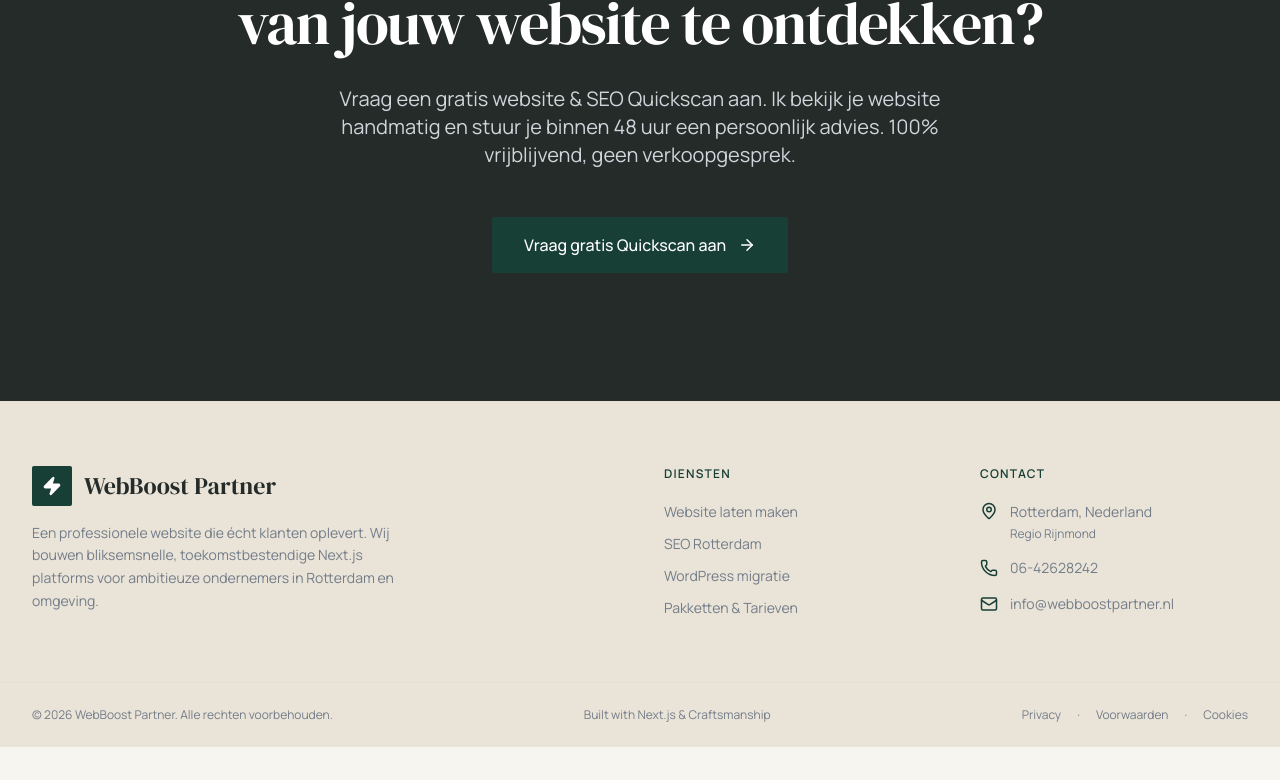
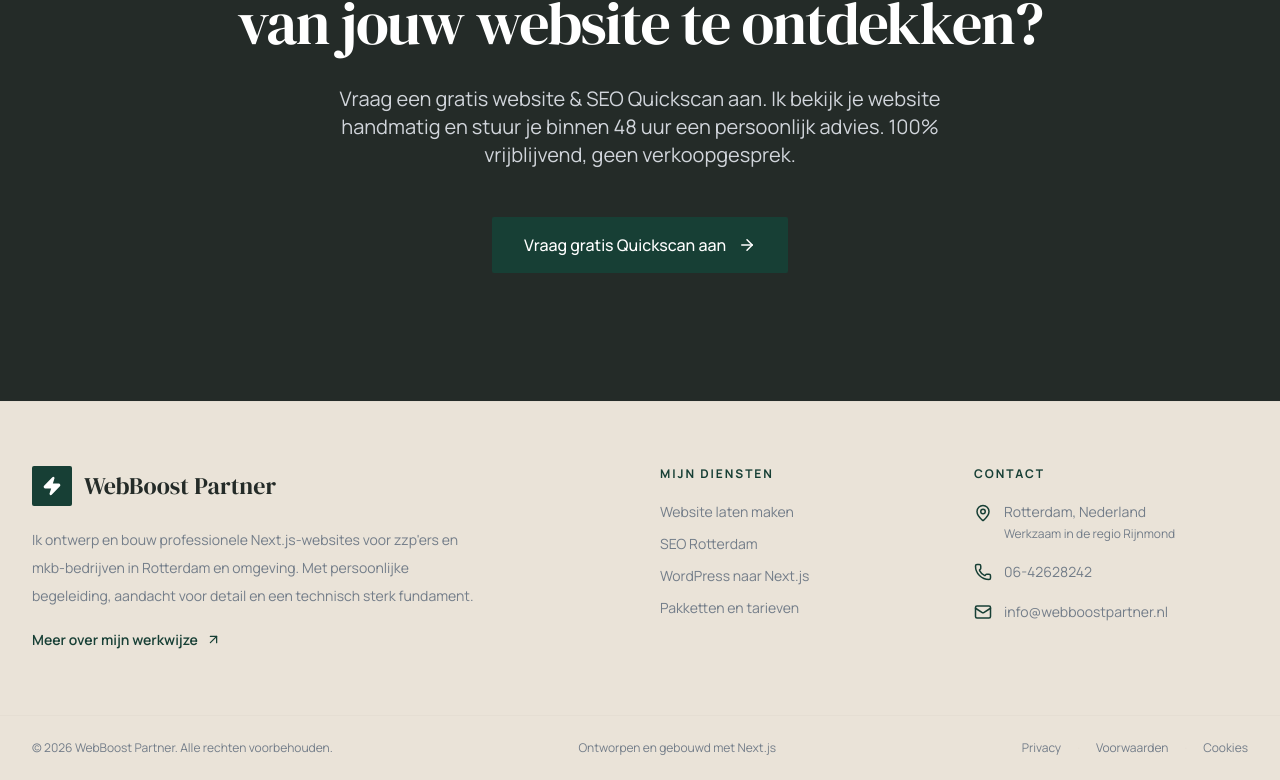
Before and after one commit to Maximustopdeals/testsite-webboostpartner, a Next.js app: page / in a window 1280 px wide. Shown: the part 2996-3776 px from the top of the page. Before the commit the page ends 3743 px from the top, so only its background shows below. Built offline with nearby package versions, Linux system fonts and the light colour scheme.

Commit message:
Refactor Footer component and update links

```diff
--- a/components/Footer.tsx
+++ b/components/Footer.tsx
@@ -1,88 +1,105 @@
 import Link from "next/link";
-import { Mail, Phone, MapPin, Zap } from "lucide-react";
+import { Mail, Phone, MapPin, Zap, ArrowUpRight } from "lucide-react";
+
+const serviceLinks = [
+  {
+    href: "/website-laten-maken-rotterdam",
+    label: "Website laten maken",
+  },
+  {
+    href: "/seo-rotterdam",
+    label: "SEO Rotterdam",
+  },
+  {
+    href: "/wordpress-naar-nextjs",
+    label: "WordPress naar Next.js",
+  },
+  {
+    href: "/pakketten",
+    label: "Pakketten en tarieven",
+  },
+];
+
+const legalLinks = [
+  { href: "/privacy", label: "Privacy" },
+  { href: "/voorwaarden", label: "Voorwaarden" },
+  { href: "/cookiebeleid", label: "Cookies" },
+];
 
 export default function Footer() {
   return (
     <footer
-      className="bg-background-secondary text-foreground border-t border-border-subtle"
+      className="border-t border-border-subtle bg-background-secondary text-foreground"
       data-testid="site-footer"
     >
-      <div className="max-w-7xl mx-auto px-6 lg:px-8 py-16 grid md:grid-cols-4 gap-12">
-        {/* LOGO & STRATEGIE FOCUS */}
-        <div className="md:col-span-2">
-          <div className="flex items-center gap-3 font-serif text-2xl mb-4 text-foreground">
-            <span className="bg-brand text-white w-10 h-10 grid place-items-center rounded-sm">
-              <Zap size={20} className="fill-current" />
+      <div className="mx-auto grid max-w-7xl gap-12 px-6 py-16 md:grid-cols-2 lg:grid-cols-4 lg:gap-10 lg:px-8">
+
+        {/* BEDRIJFSPROFIEL */}
+        <div className="md:col-span-2 lg:pr-12">
+          <Link
+            href="/"
+            aria-label="WebBoost Partner - Home"
+            className="mb-5 inline-flex items-center gap-3 font-serif text-2xl text-foreground transition-opacity hover:opacity-80"
+          >
+            <span className="grid h-10 w-10 place-items-center rounded-sm bg-brand text-white">
+              <Zap size={20} className="fill-current" aria-hidden="true" />
             </span>
             WebBoost Partner
+          </Link>
+
+          <p className="max-w-md font-sans text-sm leading-7 text-foreground-muted">
+            Ik ontwerp en bouw professionele Next.js-websites voor zzp&apos;ers
+            en mkb-bedrijven in Rotterdam en omgeving. Met persoonlijke
+            begeleiding, aandacht voor detail en een technisch sterk fundament.
+          </p>
+
+          <Link
+            href="/over-mij"
+            className="mt-5 inline-flex items-center gap-2 text-sm font-semibold text-brand transition-colors hover:text-brand-hover"
+          >
+            Meer over mijn werkwijze
+            <ArrowUpRight size={15} aria-hidden="true" />
+          </Link>
         </div>
 
-          <p className="text-sm text-foreground-muted max-w-sm leading-relaxed font-sans">
-            Een professionele website die écht klanten oplevert. Wij bouwen
-            bliksemsnelle, toekomstbestendige Next.js platforms voor ambitieuze
-            ondernemers in Rotterdam en omgeving.
-          </p>
-        </div>
-
-        {/* DIENSTEN NAVIGATIE */}
+        {/* DIENSTEN */}
         <div>
-          <h2 className="font-sans font-semibold uppercase text-xs tracking-widest mb-5 text-brand-accessible">
-            Diensten
+          <h2 className="mb-5 font-sans text-xs font-bold uppercase tracking-[0.16em] text-brand-accessible">
+            Mijn diensten
           </h2>
 
-          <ul className="space-y-3 text-sm text-foreground-muted font-sans">
-            <li>
+          <ul className="space-y-3 font-sans text-sm text-foreground-muted">
+            {serviceLinks.map((item) => (
+              <li key={item.href}>
                 <Link
-                href="/website-laten-maken-rotterdam"
-                className="hover:text-brand transition-colors"
+                  href={item.href}
+                  className="transition-colors duration-200 hover:text-brand"
                 >
-                Website laten maken
+                  {item.label}
                 </Link>
               </li>
-            <li>
-              <Link
-                href="/seo-rotterdam"
-                className="hover:text-brand transition-colors"
-              >
-                SEO Rotterdam
-              </Link>
-            </li>
-            <li>
-              <Link
-                href="/wordpress-naar-nextjs"
-                className="hover:text-brand transition-colors"
-              >
-                WordPress migratie
-              </Link>
-            </li>
-            <li>
-              <Link
-                href="/pakketten"
-                className="hover:text-brand transition-colors"
-              >
-                Pakketten &amp; Tarieven
-              </Link>
-            </li>
+            ))}
           </ul>
         </div>
 
-        {/* GEGEVENS & REGIO */}
+        {/* CONTACT */}
         <div>
-          <h2 className="font-sans font-semibold uppercase text-xs tracking-widest mb-5 text-brand-accessible">
+          <h2 className="mb-5 font-sans text-xs font-bold uppercase tracking-[0.16em] text-brand-accessible">
             Contact
           </h2>
 
-          <ul className="space-y-4 text-sm text-foreground-muted font-sans">
+          <ul className="space-y-5 font-sans text-sm text-foreground-muted">
             <li className="flex items-start gap-3">
               <MapPin
                 size={18}
-                className="text-brand shrink-0"
+                className="mt-0.5 shrink-0 text-brand"
                 aria-hidden="true"
               />
+
               <span>
                 Rotterdam, Nederland
-                <span className="block text-xs text-foreground-muted mt-1">
-                  Regio Rijnmond
+                <span className="mt-1 block text-xs text-foreground-muted">
+                  Werkzaam in de regio Rijnmond
                 </span>
               </span>
             </li>
@@ -90,12 +107,13 @@ export default function Footer() {
             <li className="flex items-center gap-3">
               <Phone
                 size={18}
-                className="text-brand shrink-0"
+                className="shrink-0 text-brand"
                 aria-hidden="true"
               />
+
               <a
                 href="tel:+31642628242"
-                className="hover:text-brand transition-colors"
+                className="transition-colors hover:text-brand"
                 data-testid="footer-phone"
               >
                 06-42628242
@@ -105,12 +123,13 @@ export default function Footer() {
             <li className="flex items-center gap-3">
               <Mail
                 size={18}
-                className="text-brand shrink-0"
+                className="shrink-0 text-brand"
                 aria-hidden="true"
               />
+
               <a
                 href="mailto:info@webboostpartner.nl"
-                className="hover:text-brand transition-colors break-all"
+                className="break-all transition-colors hover:text-brand"
                 data-testid="footer-email"
               >
                 info@webboostpartner.nl
@@ -120,44 +139,40 @@ export default function Footer() {
         </div>
       </div>
 
-      {/* FOOTER BOTTOM SECTIE */}
+      {/* FOOTER ONDERZIJDE */}
       <div className="border-t border-border-subtle">
-        <div className="max-w-7xl mx-auto px-6 lg:px-8 py-6">
-          <div className="flex flex-col md:flex-row justify-between items-center gap-4 text-xs text-foreground-muted font-sans">
-            <p>
+        <div className="mx-auto flex max-w-7xl flex-col items-center justify-between gap-5 px-6 py-6 text-center md:flex-row md:text-left lg:px-8">
+
+          <p className="font-sans text-xs text-foreground-muted">
             &copy; {new Date().getFullYear()} WebBoost Partner. Alle rechten
             voorbehouden.
           </p>
 
-            <p>Built with Next.js &amp; Craftsmanship</p>
+          <p className="font-sans text-xs text-foreground-muted">
+            Ontworpen en gebouwd met Next.js
+          </p>
 
-            <div className="flex items-center gap-4">
-              <Link
-                href="/privacy"
-                className="hover:text-brand transition-colors"
+          <nav
+            aria-label="Juridische informatie"
+            className="flex flex-wrap items-center justify-center gap-x-4 gap-y-2 font-sans text-xs text-foreground-muted"
           >
-                Privacy
-              </Link>
-
-              <span>·</span>
+            {legalLinks.map((item, index) => (
+              <span key={item.href} className="inline-flex items-center gap-4">
+                {index > 0 && (
+                  <span aria-hidden="true" className="text-border-subtle">
+                    ·
+                  </span>
+                )}
 
                 <Link
-                href="/voorwaarden"
-                className="hover:text-brand transition-colors"
+                  href={item.href}
+                  className="transition-colors hover:text-brand"
                 >
-                Voorwaarden
+                  {item.label}
                 </Link>
-
-              <span>·</span>
-
-              <Link
-                href="/cookiebeleid"
-                className="hover:text-brand transition-colors"
-              >
-                Cookies
-              </Link>
-            </div>
-          </div>
+              </span>
+            ))}
+          </nav>
         </div>
       </div>
     </footer>
```
Lines whose indentation alone changed are shown as unchanged.
